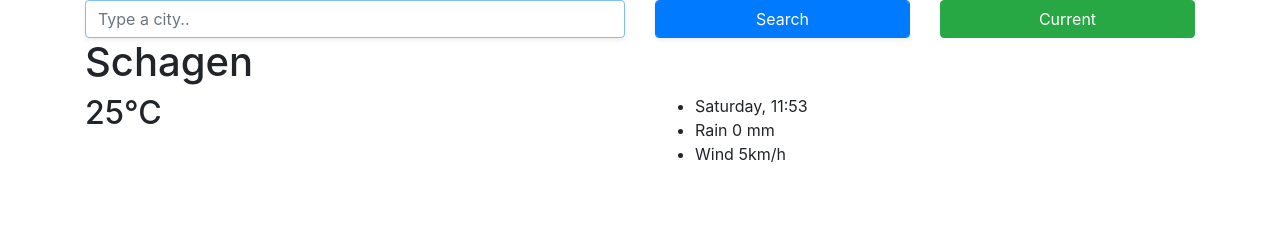
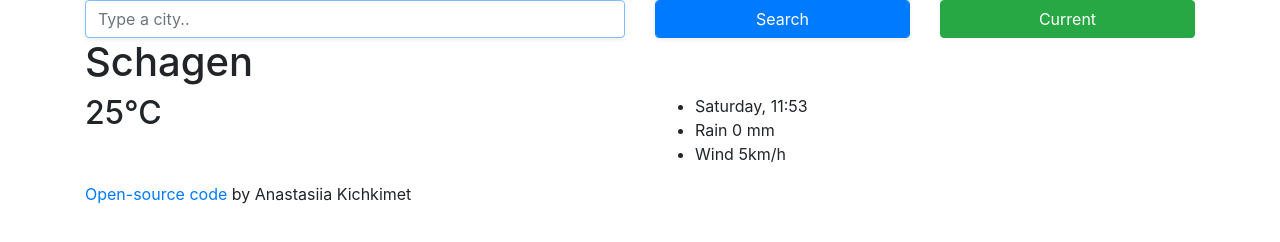
Before and after one commit to castelana/ana-project, a plain HTML site: page index.html in a window 1280 px wide. Drawn offline with nearby package versions, Linux system fonts and the light colour scheme.

Commit message:
added a link to my code

```diff
--- a/index.html
+++ b/index.html
@@ -58,6 +58,12 @@
           </div>
         </div>
       </div>
+      <p>
+        <a href="https://github.com/castelana/ana-project" target="_blank"
+          >Open-source code</a
+        >
+        by Anastasiia Kichkimet
+      </p>
     </div>
     <script src="src/index.js"></script>
   </body>
```
